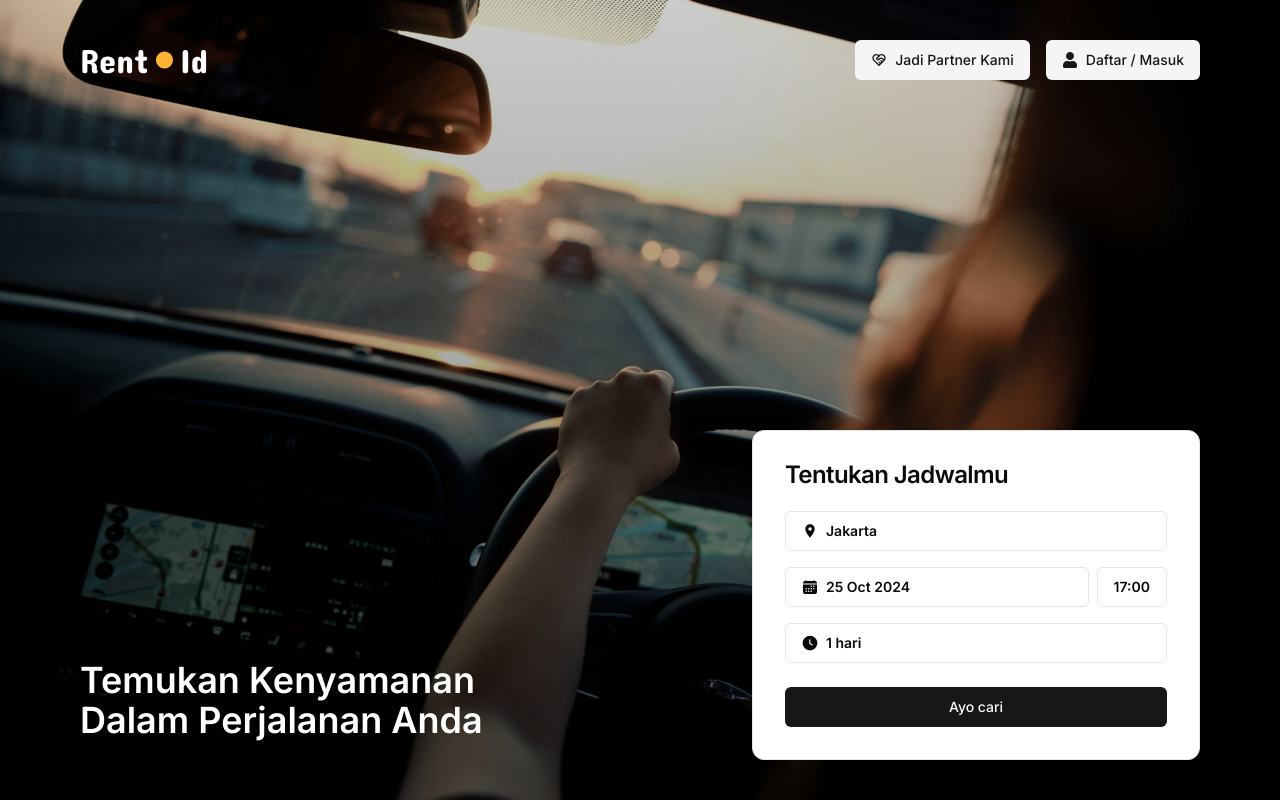
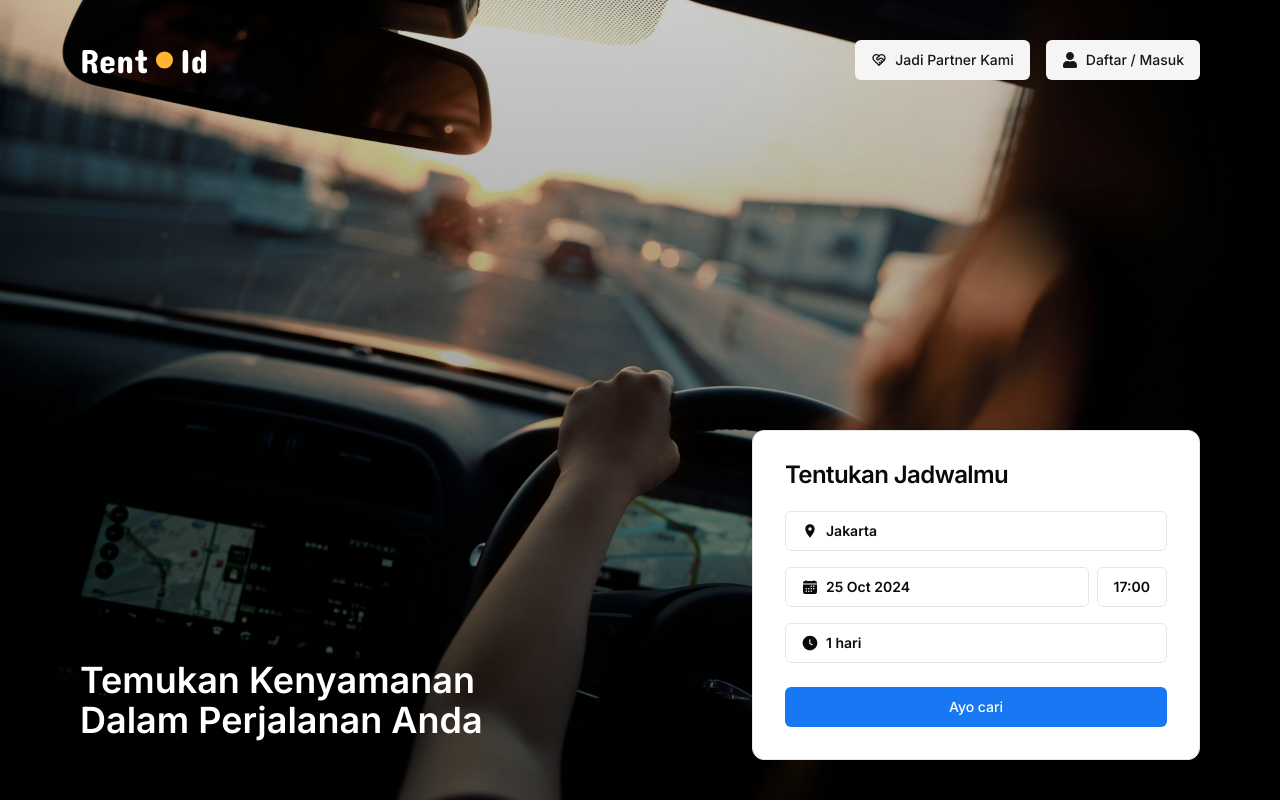
Before and after one commit to noxzym/rental-mobil, a Next.js app: page / in a window 1280 px wide. Built offline with nearby package versions, Linux system fonts and the light colour scheme.

Commit message:
chore(/): change button color

```diff
--- a/src/app/(home)/_components/SearchCard.tsx
+++ b/src/app/(home)/_components/SearchCard.tsx
@@ -11,6 +11,7 @@ import TimeDialog from "@/components/dialog/TimeDialog";
 
 export default function SearchCard() {
     const searchParams = useSearchParams();
+
     return (
         <Card className="w-2/5 rounded-xl p-2">
             <CardHeader>
@@ -27,8 +28,19 @@ export default function SearchCard() {
                 </div>
             </CardContent>
             <CardFooter>
-                <Button className="w-full" asChild>
-                    <Link href={`/search?${searchParams.toString()}`}>Ayo cari</Link>
+                <Button
+                    className="w-full bg-[#1877F2] text-background hover:bg-[rgba(11,95,204)]"
+                    asChild
+                >
+                    <Link
+                        href={
+                            searchParams.toString().length
+                                ? `/search?${searchParams.toString()}`
+                                : "/search"
+                        }
+                    >
+                        Ayo cari
+                    </Link>
                 </Button>
             </CardFooter>
         </Card>
```
